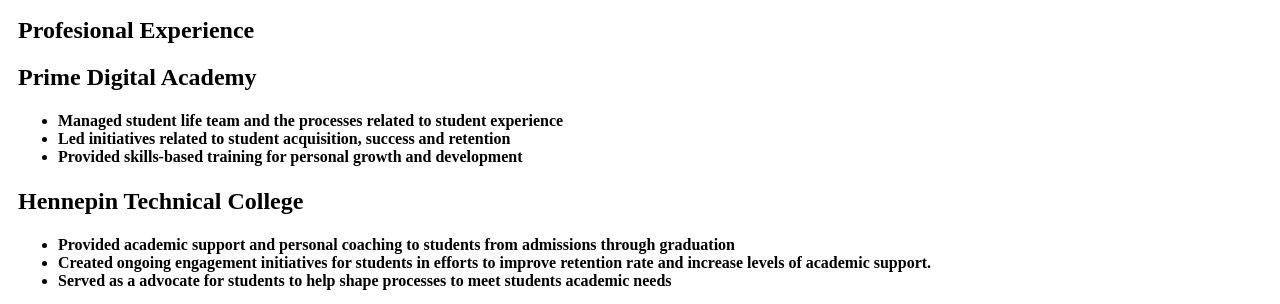
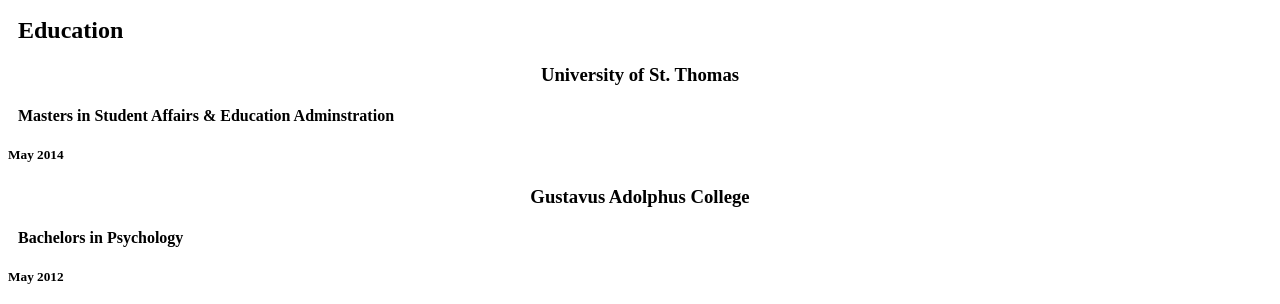
Before and after one commit to emischuma/emschuma.github.io, a plain HTML site: page index.html in a window 1280 px wide. Shown: the part 437-741 px from the top of the page. Drawn offline with Linux system fonts and the light colour scheme.

Commit message:
Update index.html

```diff
--- a/index.html
+++ b/index.html
@@ -24,8 +24,21 @@
         <img src= "https://media-exp1.licdn.com/dms/image/C4E03AQG-_IsAX4rknQ/profile-displayphoto-shrink_400_400/0/1604355393857?e=1613606400&v=beta&t=1NBtyMdCS2MyH5IFrkrN9Ma-Oiv1qYSg3-FxRLxJXEU" alt="Emily Schumacher" class="center">
              </div>
 
+     <div>
 
-    <div>
+        <h2> Education </h2>
+
+         <h3> University of St. Thomas </h3>
+           <h4> Masters in Student Affairs & Education Adminstration </h4>
+           <h5> May 2014 </h5>
+
+         <h3> Gustavus Adolphus College </h3>
+           <h4> Bachelors in Psychology </h4>
+           <h5> May 2012 </h5>
+
+     </div>
+
+ <div>
 
         <h2> Profesional Experience </h2>
 
@@ -40,8 +53,6 @@
 
    <h2> Hennepin Technical College </h2>
           </div>
-
-
 
      <div>
       <h4>
```
